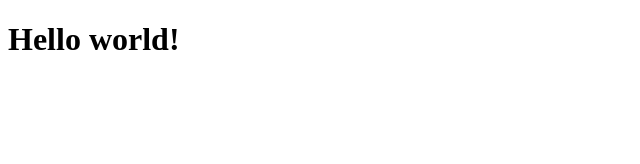
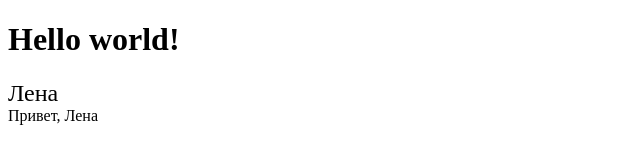
Before and after one commit to akenfordTemp/js_tuts, a plain HTML site: page index.html in a window 1280 px wide. Shown: the whole page, without its empty margins (0-640 px from the left). Drawn offline with Linux system fonts and the light colour scheme.

Commit message:
dom-task-1

```diff
--- a/index.html
+++ b/index.html
@@ -8,6 +8,6 @@
 </head>
 <body>
 <h1>Hello world!</h1>
-<script src="js/loops/index.js"></script>
+<script src="js/dom/task-1/index.js"></script>
 </body>
 </html>
--- a/js/dom/task-1/index.js
+++ b/js/dom/task-1/index.js
@@ -1,6 +1,13 @@
 /* 1. Нужно создать следующую структуру с использованием DOM методов: appendChild, createElement, createTextNode, setAttribute:*/
-<div>
+/*<div>
     Привет, <span style="font-size:150%">Лена</span>
-</div>
+</div>*/
+const newElement  = document.createElement('div');
+newElement.innerHTML = "<span style=\"font-size:150%\">Лена</span>";
+document.body.append(newElement);
+
+
+const textNote = document.createTextNode('Привет, Лена');
+document.body.append(textNote);
 
 /* 2. Найти на странице все <b> и изменить их размер на 15px. Использовать getElementsByTagName, setAttribute */
```
